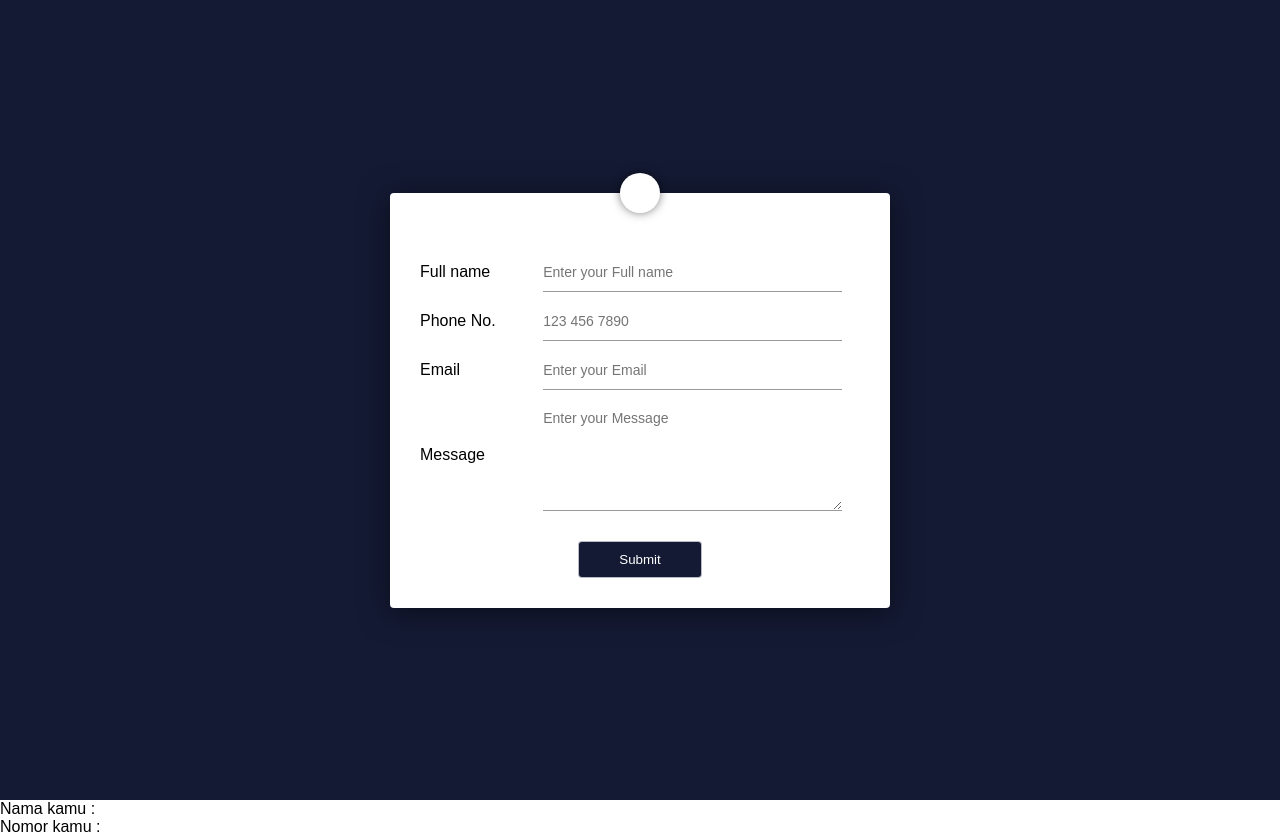
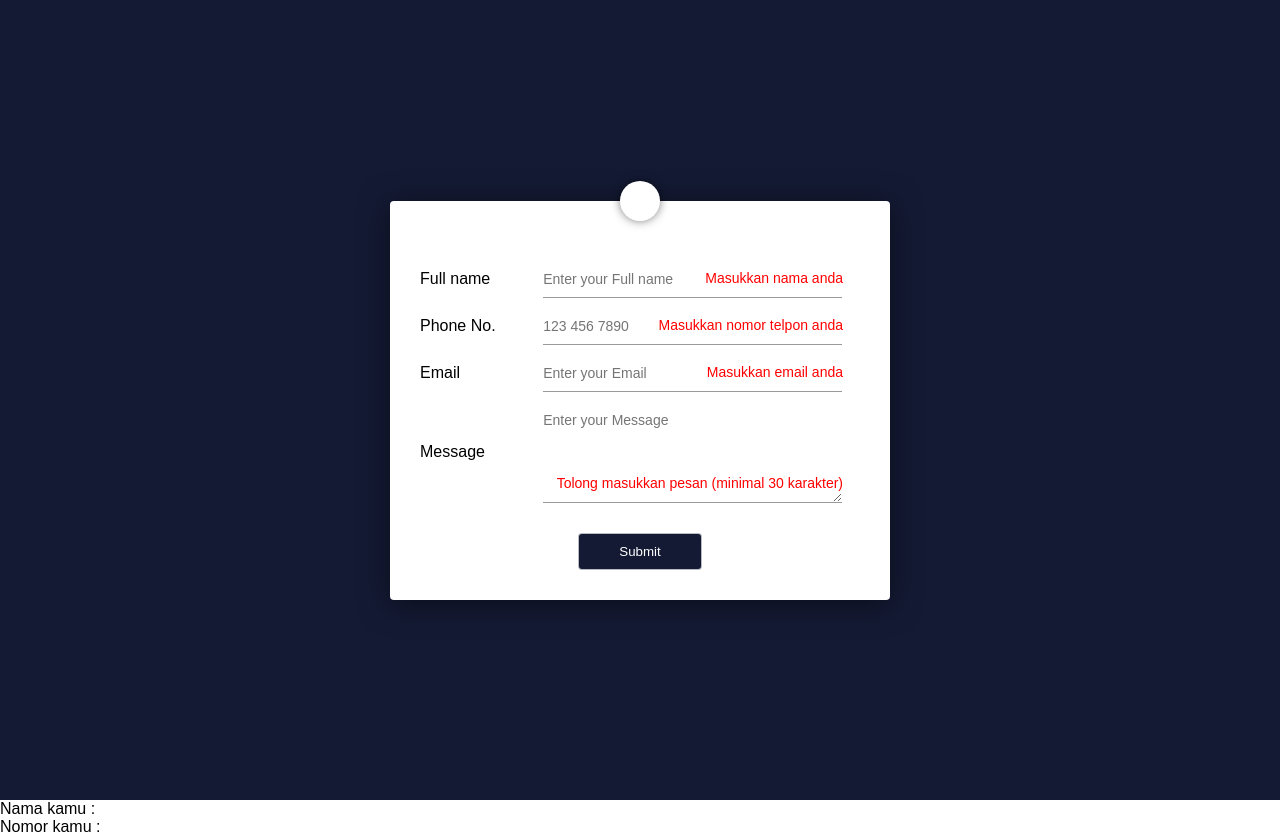
Before and after one commit to KamisakiNara/pw, a PHP site: page / in a window 1280 px wide. Shown: the top 837 px of the page. Run offline with PHP 8.4, Linux system fonts and the light colour scheme.

Commit message:
mengupdate form

```diff
--- a/pw3/index.php
+++ b/pw3/index.php
@@ -4,7 +4,7 @@
     <meta charset="UTF-8">
     <meta name="viewport" content="width=device-width, initial-scale=1.0">
     <title>Form Validating</title>
-    <link rel="stylesheet" href="../fontawesome/css/all.min.css">
+    <link rel="stylesheet" href="../../../fontawesome/css/all.min.css">
     <link rel="stylesheet" href="style.css">
 </head>
 <body>
@@ -14,22 +14,22 @@
             <div class="input-group">
                 <label>Full name</label>
                 <input type="text" class="input" placeholder="Enter your Full name" name="fullname" id="contact-name" onkeyup="validateName()">
-                <span id="name-error"></span>
+                <span id="name-error">Masukkan nama anda</span>
             </div>
             <div class="input-group">
                 <label>Phone No.</label>
                 <input type="tel" class="input" placeholder="123 456 7890" name="phone" id="contact-phone" onkeyup="validatePhone()">
-                <span id="phone-error"></span>
+                <span id="phone-error">Masukkan nomor telpon anda</span>
             </div>
             <div class="input-group">
                 <label>Email</label>
                 <input type="email" class="input" placeholder="Enter your Email" name="email" id="contact-email" onkeyup="validateEmail()">
-                <span id="email-error"></span>
+                <span id="email-error">Masukkan email anda</span>
             </div>
             <div class="input-group">
                 <label>Message</label>
                 <textarea rows="5" class="input" placeholder="Enter your Message" name="message" id="contact-message" onkeyup="validateMessage()"></textarea>
-                <span id="message-error"></span>
+                <span id="message-error">Tolong masukkan pesan (minimal 30 karakter)</span>
             </div>
             <button onclick="return validateForm()">Submit</button>
             <span id="submit-error"></span>
--- a/pw3/script.js
+++ b/pw3/script.js
@@ -27,7 +27,7 @@ function validatePhone() {
         return false;
     }
     if (phone.length !== 12 || !phone.match(/^[0-9]{12}$/)) {
-        phoneError.innerHTML = 'Nomor telepon harus 12 digit angka';
+        phoneError.innerHTML = 'Nomor harus 12 digit angka';
         return false;
     }
     phoneError.innerHTML = '<i class="fas fa-check-circle"></i>';
--- a/pw3/style.css
+++ b/pw3/style.css
@@ -13,7 +13,7 @@
     justify-content: center;
 }
 .container form{
-        width: 90%;
+    width: 95%;
     max-width: 500px;
     padding: 50px 30px 20px;
     background: #fff;
@@ -42,6 +42,7 @@
 .input-group label{
     flex-basis: 28%;
 }
+
 .input-group input, .input-group textarea{
     flex-basis: 68%;
     background: transparent;
@@ -50,7 +51,7 @@
     padding: 10px 0;
     border-bottom: 1px solid #999;
     color: #333;
-        font-size: 16px;
+    font-size: 14px;
 }
 ::placeholder{
     font-size: 14px;
@@ -73,7 +74,7 @@
     font-size: 14px;
     color: red;
 }
-    #sumbit-error{
+#submit-error{
     color: red;
 }
 .input-group span i{
```
Lines whose indentation alone changed are shown as unchanged.
